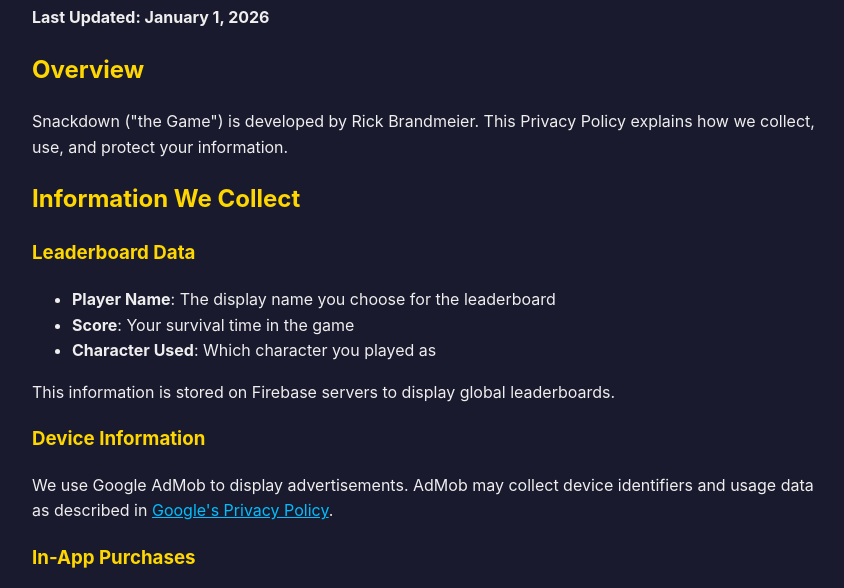
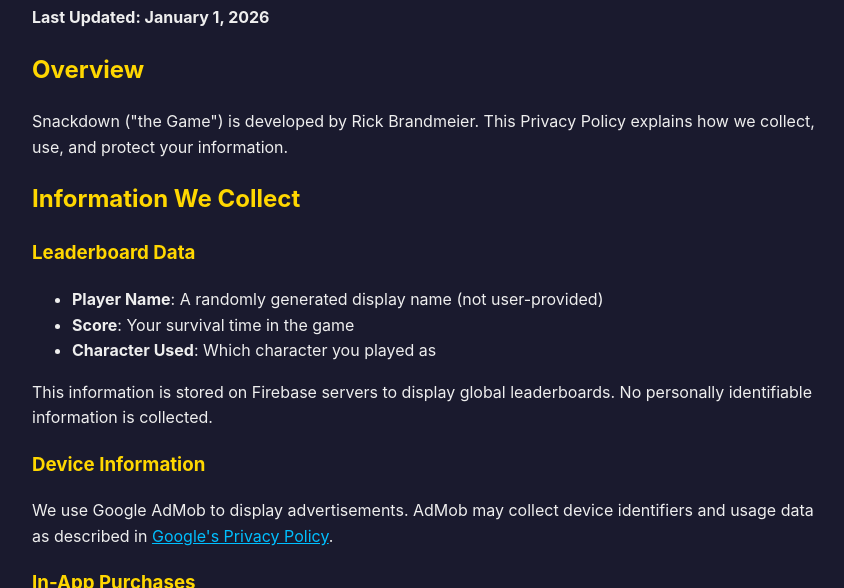
Before and after one commit to rbrandmeier/snackdown-support, a plain HTML site: page privacy.html in a window 1280 px wide. Shown: the part 143-731 px from the top of the page, without its empty margins (208-1052 px from the left). Drawn offline with Linux system fonts and the light colour scheme.

Commit message:
Fix: clarify that player names are randomly generated

```diff
--- a/privacy.html
+++ b/privacy.html
@@ -39,11 +39,11 @@
 
     <h3>Leaderboard Data</h3>
     <ul>
-        <li><strong>Player Name</strong>: The display name you choose for the leaderboard</li>
+        <li><strong>Player Name</strong>: A randomly generated display name (not user-provided)</li>
         <li><strong>Score</strong>: Your survival time in the game</li>
         <li><strong>Character Used</strong>: Which character you played as</li>
     </ul>
-    <p>This information is stored on Firebase servers to display global leaderboards.</p>
+    <p>This information is stored on Firebase servers to display global leaderboards. No personally identifiable information is collected.</p>
 
     <h3>Device Information</h3>
     <p>We use Google AdMob to display advertisements. AdMob may collect device identifiers and usage data as described in <a href="https://policies.google.com/privacy">Google's Privacy Policy</a>.</p>
```
